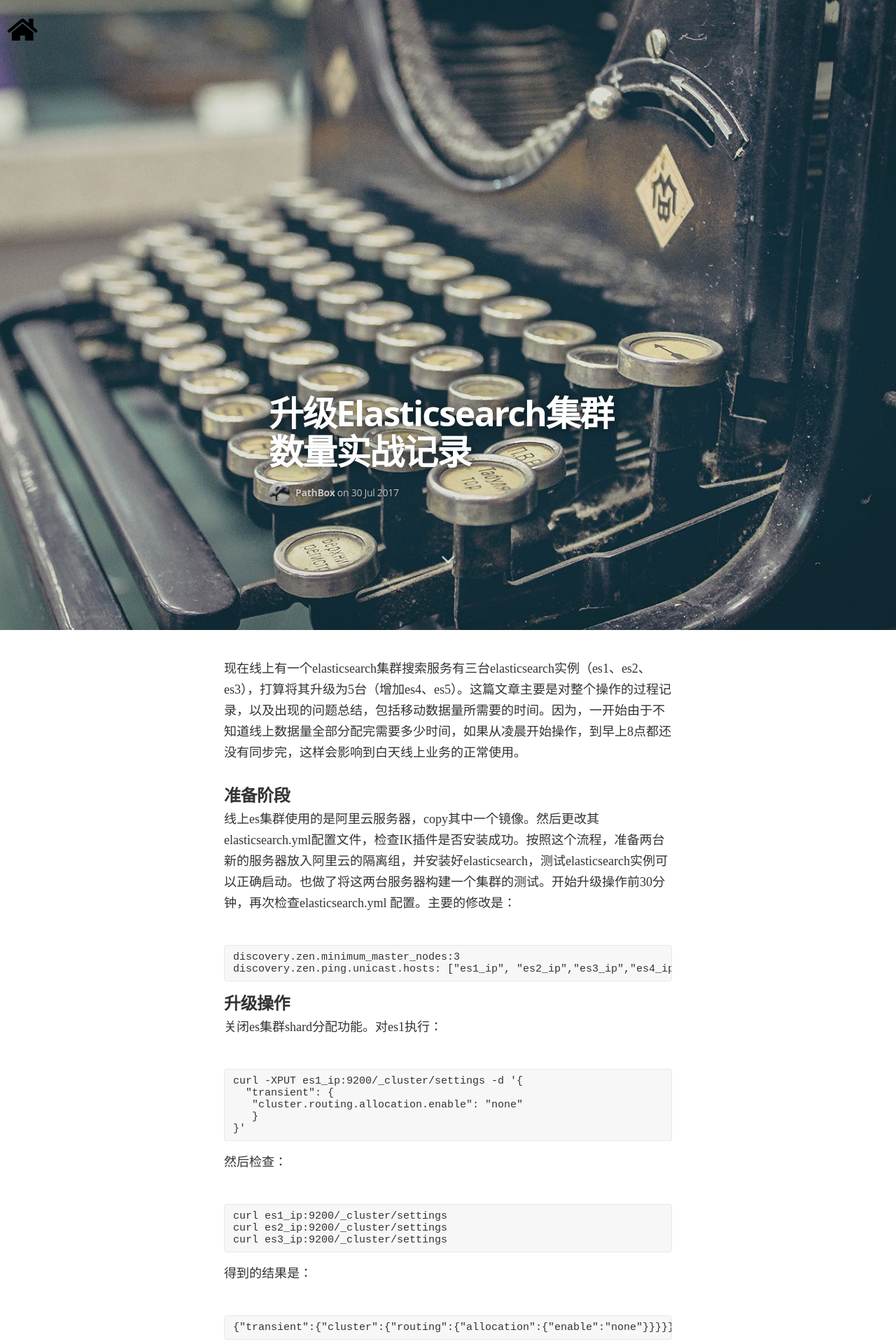
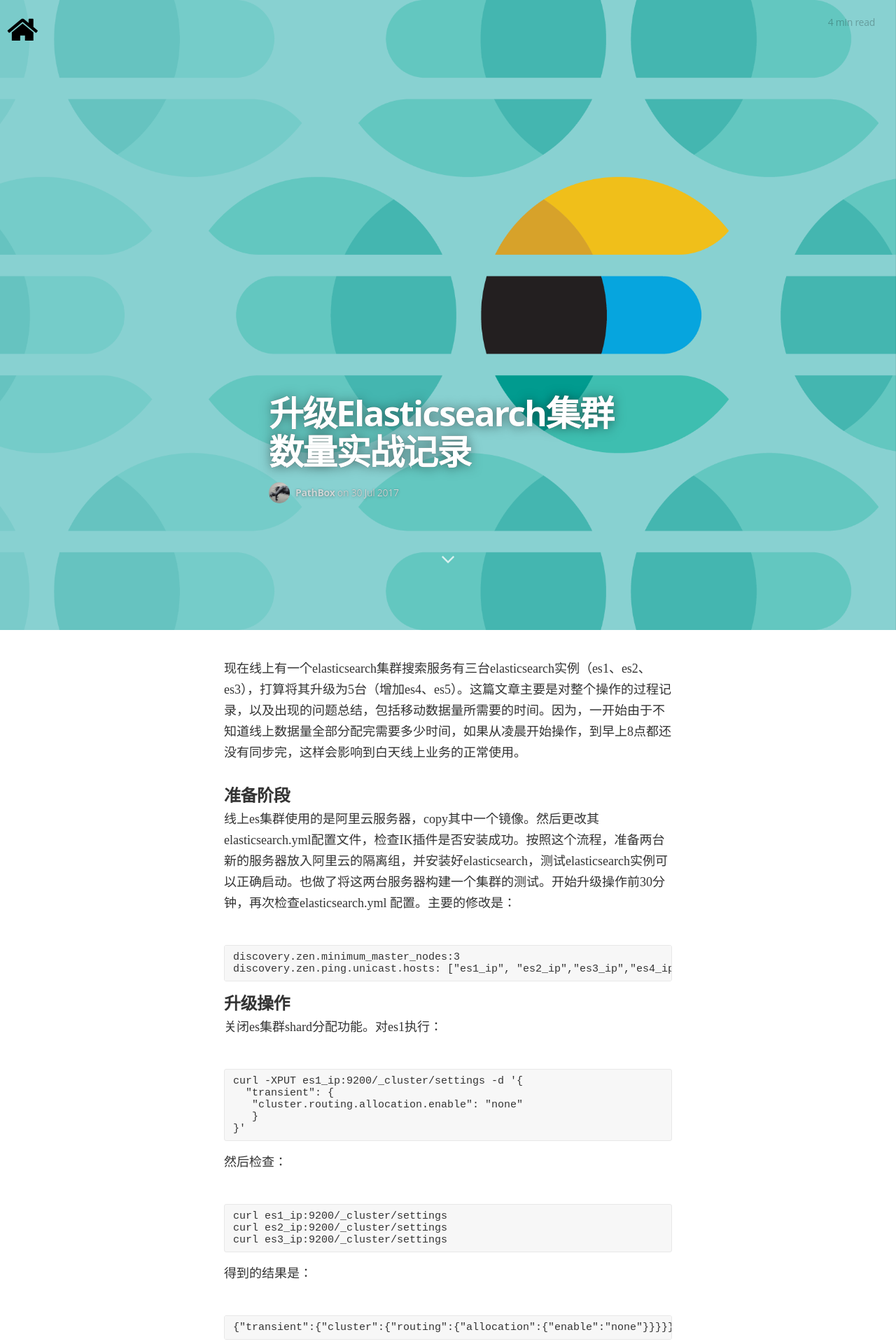
Before and after one commit to pathbox/pathbox.github.io, a Jekyll site: the page built from _posts/2017-07-30-elasticsearch-3-to-5.md, in a window 1280 px wide. Shown: the top 1920 px of the page at 70% size. Built offline with Jekyll 4.4.1, drawn with Linux system fonts in a browser that asks for light colours; nearby versions of some CDN libraries; some web fonts are replaced; comment, search, counter and statistics services are not loaded.

Commit message:
change the pic

```diff
--- a/_posts/2017-07-30-elasticsearch-3-to-5.md
+++ b/_posts/2017-07-30-elasticsearch-3-to-5.md
@@ -3,7 +3,7 @@
 title: 升级Elasticsearch集群数量实战记录
 date:   2017-07-30 21:00:06
 categories: Work
-image: /assets/images/post.jpg
+image: /assets/images/elasticsearch.png
 ---
 
 现在线上有一个elasticsearch集群搜索服务有三台elasticsearch实例（es1、es2、es3），打算将其升级为5台（增加es4、es5）。这篇文章主要是对整个操作的过程记录，以及出现的问题总结，包括移动数据量所需要的时间。因为，一开始由于不知道线上数据量全部分配完需要多少时间，如果从凌晨开始操作，到早上8点都还没有同步完，这样会影响到白天线上业务的正常使用。
```
Also changed, not shown: assets/images/elasticsearch.png (added).
